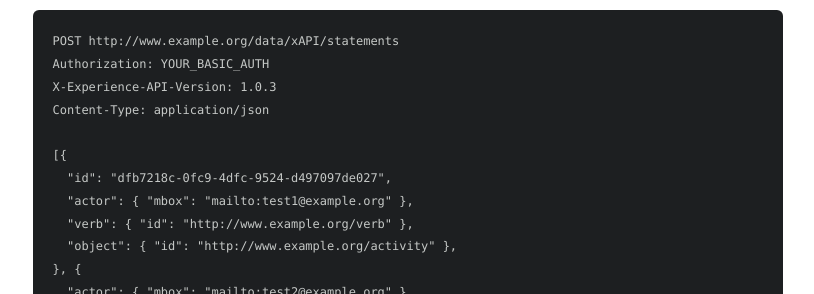
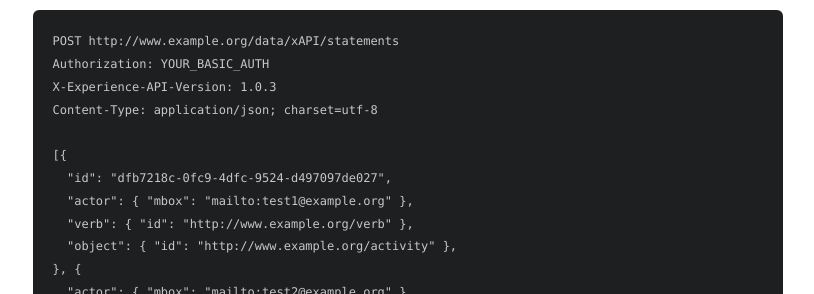
Before and after one commit to LearningLocker/docs, a Jekyll site: the page built from src/http-xapi.md, in a window 1280 px wide and 900 px high, scrolled down 2003 px. Shown: the part 226-520 px from the top of the window, without its empty margins (330-1144 px from the left). Built offline with Jekyll 4.4.1, drawn with Linux system fonts in a browser that asks for light colours; nearby versions of some CDN libraries; our own code applies the rules of GitHub Pages for plain Markdown files; some of the changed text lies outside the part shown.

Commit message:
Corrects content-type header.

```diff
--- a/src/http-xapi.md
+++ b/src/http-xapi.md
@@ -81,7 +81,7 @@ This route allows you to create a multiple statements with or without statement
 POST http://www.example.org/data/xAPI/statements
 Authorization: YOUR_BASIC_AUTH
 X-Experience-API-Version: 1.0.3
-Content-Type: application/json
+Content-Type: application/json; charset=utf-8
 
 [{
   "id": "dfb7218c-0fc9-4dfc-9524-d497097de027",
```
